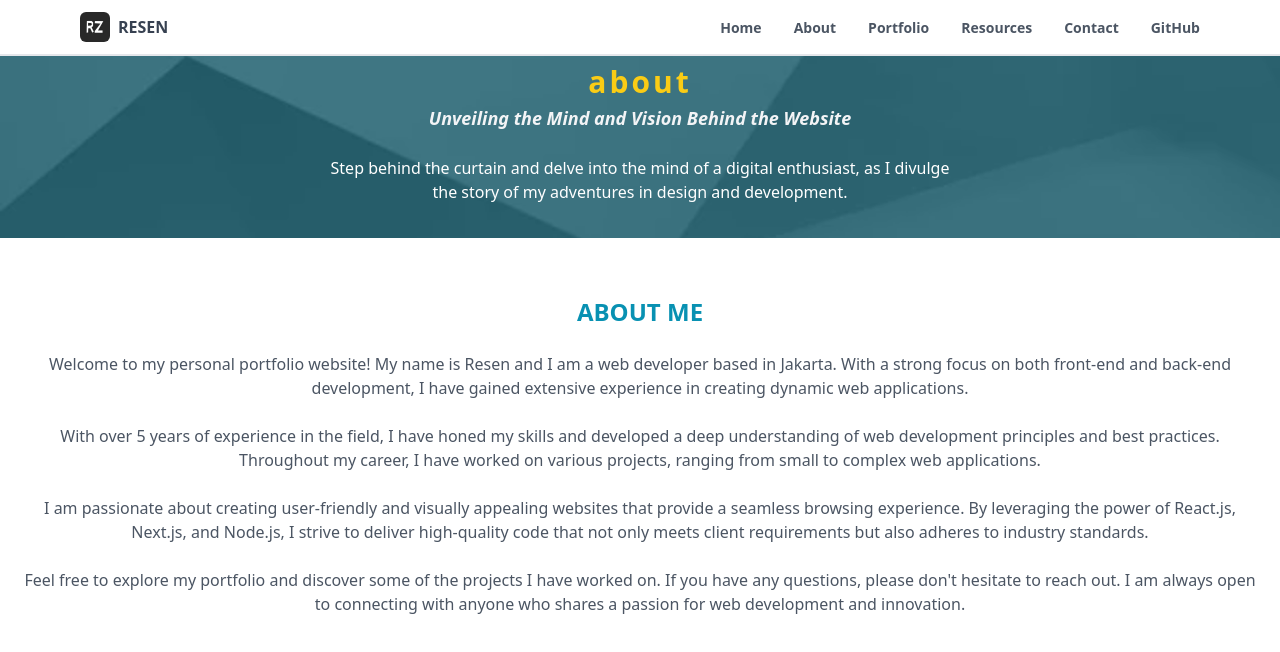
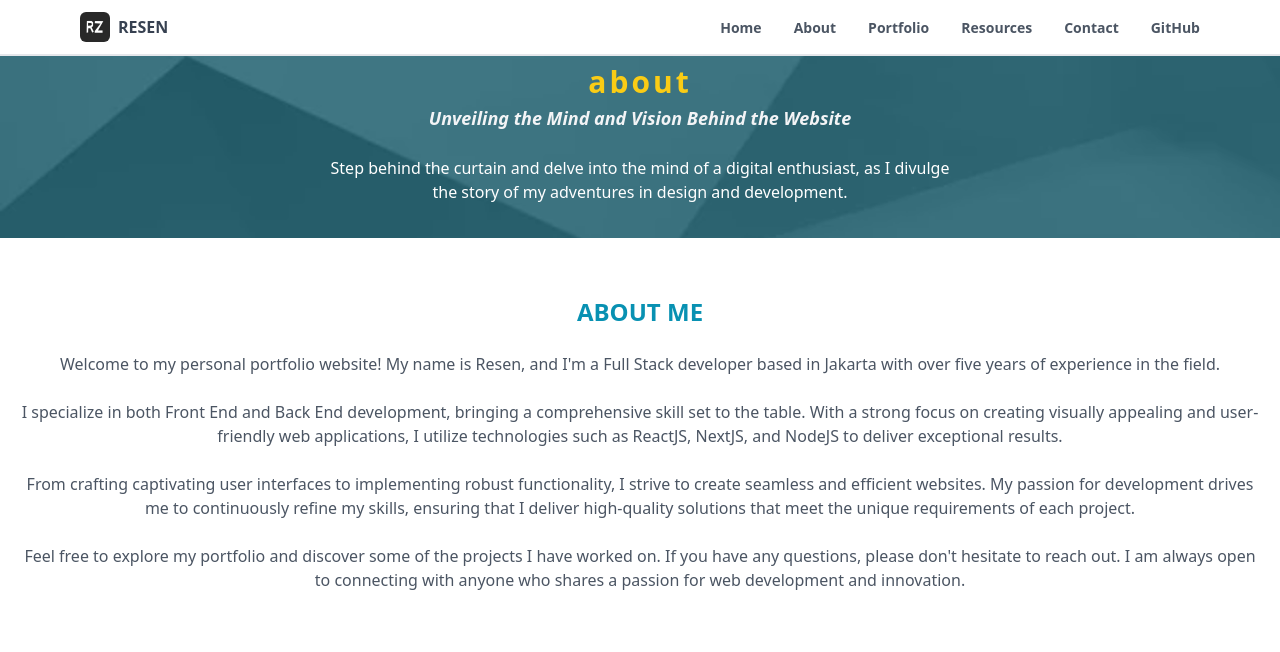
Before and after one commit to resenzhu/nextjs, a Next.js app: page /about in a window 1280 px wide. Shown: the top 652 px of the page. Built offline with nearby package versions, Linux system fonts and the light colour scheme; what tailwindcss-animated would draw is missing.

Commit message:
update about me description and add animation

```diff
--- a/src/app/about/page.tsx
+++ b/src/app/about/page.tsx
@@ -19,26 +19,28 @@ const Page = (): JSX.Element => (
     </section>
     <section className='h-[calc(100vh-4rem)] min-h-[calc(100vh-4rem)] md:h-[calc(100vh-3.5rem)] md:min-h-[calc(100vh-3.5rem)]'>
       <div className='mx-4 flex flex-col items-center space-y-6 py-8'>
-        <div className='text-2xl font-extrabold text-cyan-600'>ABOUT ME</div>
+        <div className='animate-fade-right text-2xl font-extrabold text-cyan-600 animate-duration-700'>
+          ABOUT ME
+        </div>
         <div className='flex-1 animate-fade-up space-y-6 text-center text-gray-600 animate-duration-700'>
           <p>
-            Welcome to my personal portfolio website! My name is Resen and I am
-            a web developer based in Jakarta. With a strong focus on both
-            front-end and back-end development, I have gained extensive
-            experience in creating dynamic web applications.
+            Welcome to my personal portfolio website! My name is Resen, and I&#39;m
+            a Full Stack developer based in Jakarta with over five years of
+            experience in the field.
           </p>
           <p>
-            With over 5 years of experience in the field, I have honed my skills
-            and developed a deep understanding of web development principles and
-            best practices. Throughout my career, I have worked on various
-            projects, ranging from small to complex web applications.
+            I specialize in both Front End and Back End development, bringing a
+            comprehensive skill set to the table. With a strong focus on
+            creating visually appealing and user-friendly web applications, I
+            utilize technologies such as ReactJS, NextJS, and NodeJS to deliver
+            exceptional results.
           </p>
           <p>
-            I am passionate about creating user-friendly and visually appealing
-            websites that provide a seamless browsing experience. By leveraging
-            the power of React.js, Next.js, and Node.js, I strive to deliver
-            high-quality code that not only meets client requirements but also
-            adheres to industry standards.
+            From crafting captivating user interfaces to implementing robust
+            functionality, I strive to create seamless and efficient websites.
+            My passion for development drives me to continuously refine my
+            skills, ensuring that I deliver high-quality solutions that meet the
+            unique requirements of each project.
           </p>
           <p>
             Feel free to explore my portfolio and discover some of the projects
```
